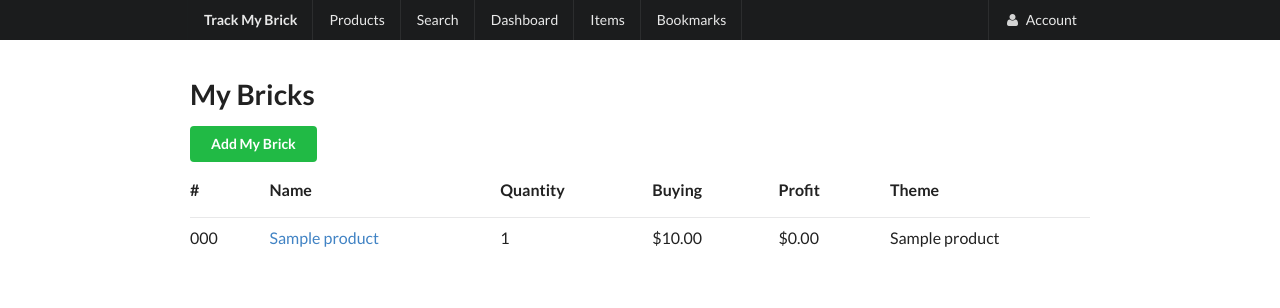
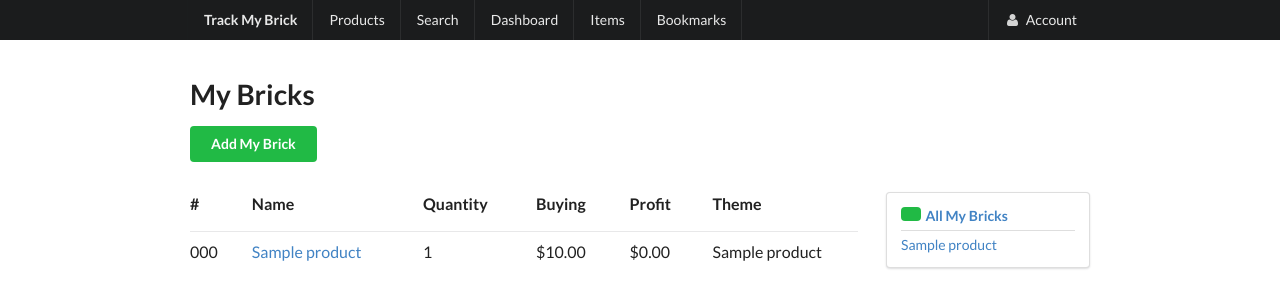
Before and after one commit to 0hoo/brick, a Django app: page /items/ in a window 1280 px wide. Shown: the top 308 px of the page. Run offline with Django 3.2, Linux system fonts and the light colour scheme; a user stored in the database is signed in; tables that the repository leaves empty hold one stand-in row (values such as "Sample post").

Commit message:
Items도 테마별 분류

```diff
--- a/bricksite/items/urls.py
+++ b/bricksite/items/urls.py
@@ -6,6 +6,7 @@ app_name = 'items'
 
 urlpatterns = [
     url(r'^$', views.ItemListView.as_view(), name='list'),
+    url(r'^list/(?P<theme_title>[^/]+)/$', views.ItemListView.as_view(), name='list_by_theme'),
     url(r'^add/$', views.ItemCreateView.as_view(), name='add'),
     url(r'^(?P<pk>[0-9]+)/$', views.ItemDetailView.as_view(), name='detail'),
     url(r'^(?P<pk>[0-9]+)/edit/$', views.ItemUpdateView.as_view(), name='edit'),
--- a/bricksite/items/views.py
+++ b/bricksite/items/views.py
@@ -20,7 +20,9 @@ class ItemListView(LoginRequiredMixin, ListView):
 
     def get_queryset(self):
         queryset = super(ItemListView, self).get_queryset()
-        return queryset.filter(user=self.request.user)
+        queryset = queryset.filter(user=self.request.user)
+        theme_title = self.kwargs.get('theme_title', None)
+        return queryset.filter(product__theme_title=theme_title) if theme_title else queryset
 
 
 class ItemDetailView(LoginRequiredMixin, DetailView):
--- a/bricksite/templates/items/list.html
+++ b/bricksite/templates/items/list.html
@@ -5,6 +5,9 @@
 {% block content %}
 <h1 class="ui header">My Bricks</h1>
 <a class="ui green button" href="{% url 'products:search' %}">Add My Brick</a>
+<div class="ui divider hidden"></div>
+<div class="ui grid">
+    <div class="twelve wide column">
         <table class="ui very basic compact table">
             <thead>
             <tr>
@@ -29,4 +32,30 @@
                 {% endfor %}
             </tbody>
         </table>
+    </div>
+    <div class="four wide column">
+        <div class="ui segment">
+            <div class="ui relaxed divided list">
+                <div class="item">
+                    <div class="content">
+                        <div class="header">
+                            {% if not theme_title %}<div class="ui green label"></div>{% endif %}
+                            <a href="{% url 'items:list' %}">All My Bricks</a>
+                        </div>
+                    </div>
+                </div>
+                {% for theme in user.profile.theme_titles %}
+                    {% if theme %}
+                        <div class="item">
+                            <div class="content">
+                                {% if theme == theme_title %}<div class="ui green label"></div>{% endif %}
+                                <a href="{% url 'items:list_by_theme' theme %}">{{ theme }}</a>
+                            </div>
+                        </div>
+                    {% endif %}
+                {% endfor %}
+            </div>
+        </div>
+    </div>
+</div>
 {% endblock %}
--- a/bricksite/users/models.py
+++ b/bricksite/users/models.py
@@ -1,12 +1,17 @@
 from django.db import models
-from django.contrib.auth.models import User
+from django.conf import settings
 
 from registration.signals import user_registered
 
+from items.models import Item
+
 
 class UserProfile(models.Model):
-    user = models.ForeignKey(User)
+    user = models.OneToOneField(settings.AUTH_USER_MODEL, related_name='profile')
     is_trial = models.BooleanField(default=True)
+
+    def theme_titles(self):
+        return Item.objects.filter(user=self.user).values_list('product__theme_title', flat=True).distinct().order_by('product__theme_title')
 
     def __str__(self):
         return '{}'.format(self.user.username)
@@ -16,7 +21,6 @@ class UserProfile(models.Model):
 
 
 def user_registered_callback(sender, user, request, **kwargs):
-    print('user_registered_callback')
     profile = UserProfile(user=user)
     profile.save()
 
```
Also changed, not shown: bricksite/users/migrations/0002_auto_20170115_2008.py (added). Lines whose indentation alone changed are shown as unchanged.
